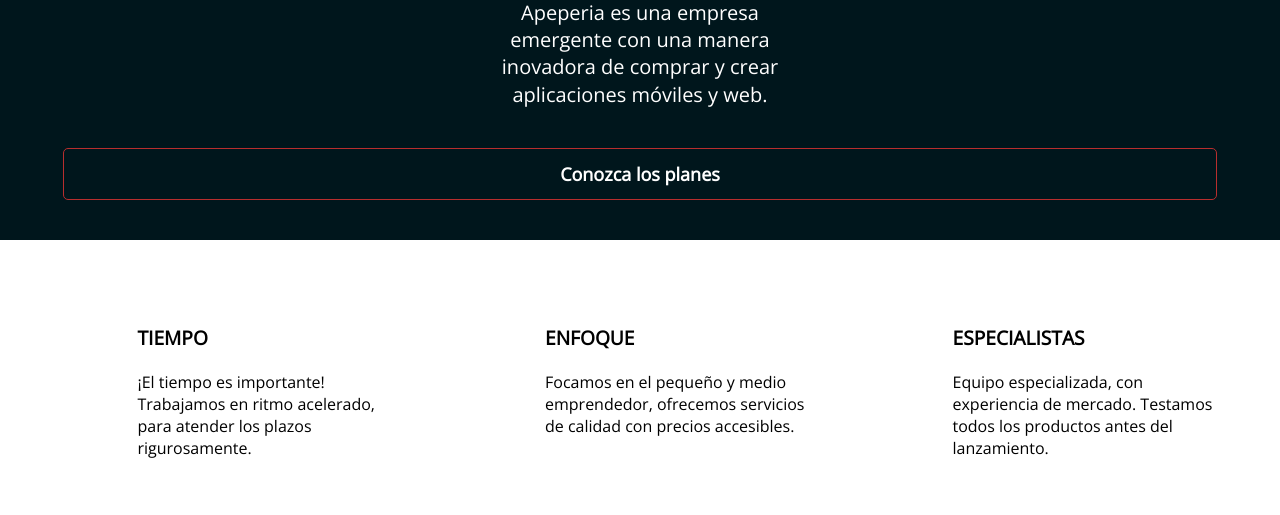
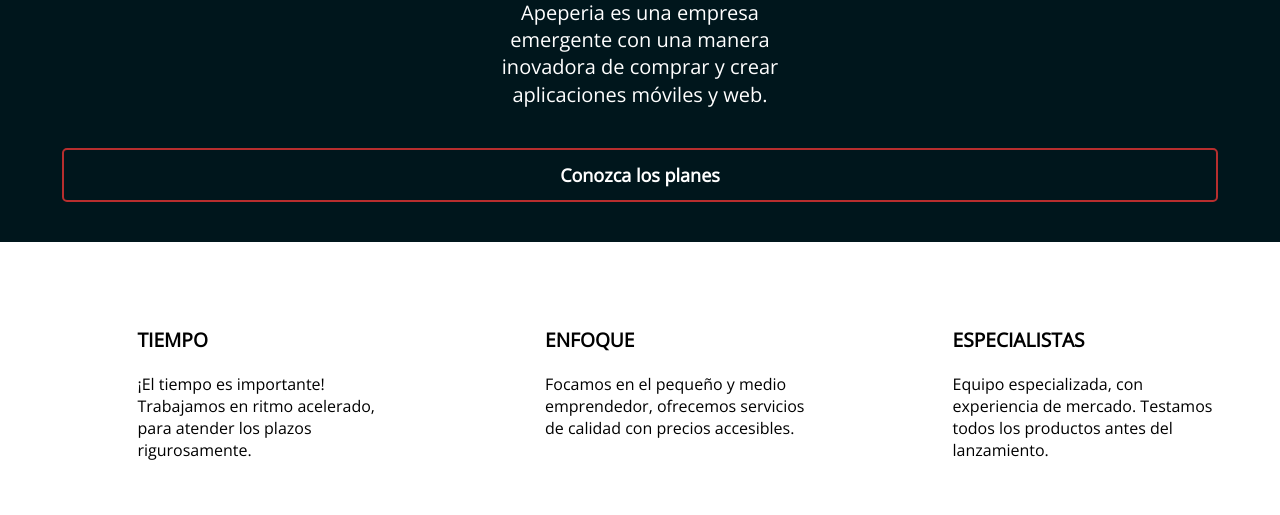
Before and after one commit to David-Ostos/ONE-Responsive, a plain HTML site: page index.html in a window 1280 px wide. Shown: the part 285-800 px from the top of the page. Drawn offline with nearby package versions, Linux system fonts and the light colour scheme.

Commit message:
arreglando detalle del boton (1)

```diff
--- a/css/llamada.css
+++ b/css/llamada.css
@@ -35,6 +35,6 @@
 
     font-size: 18px;
     font-weight: 700;
-    border: 1px solid #B72E2E;
+    border: 2px solid #B72E2E;
     border-radius: 5px;
 }
```
